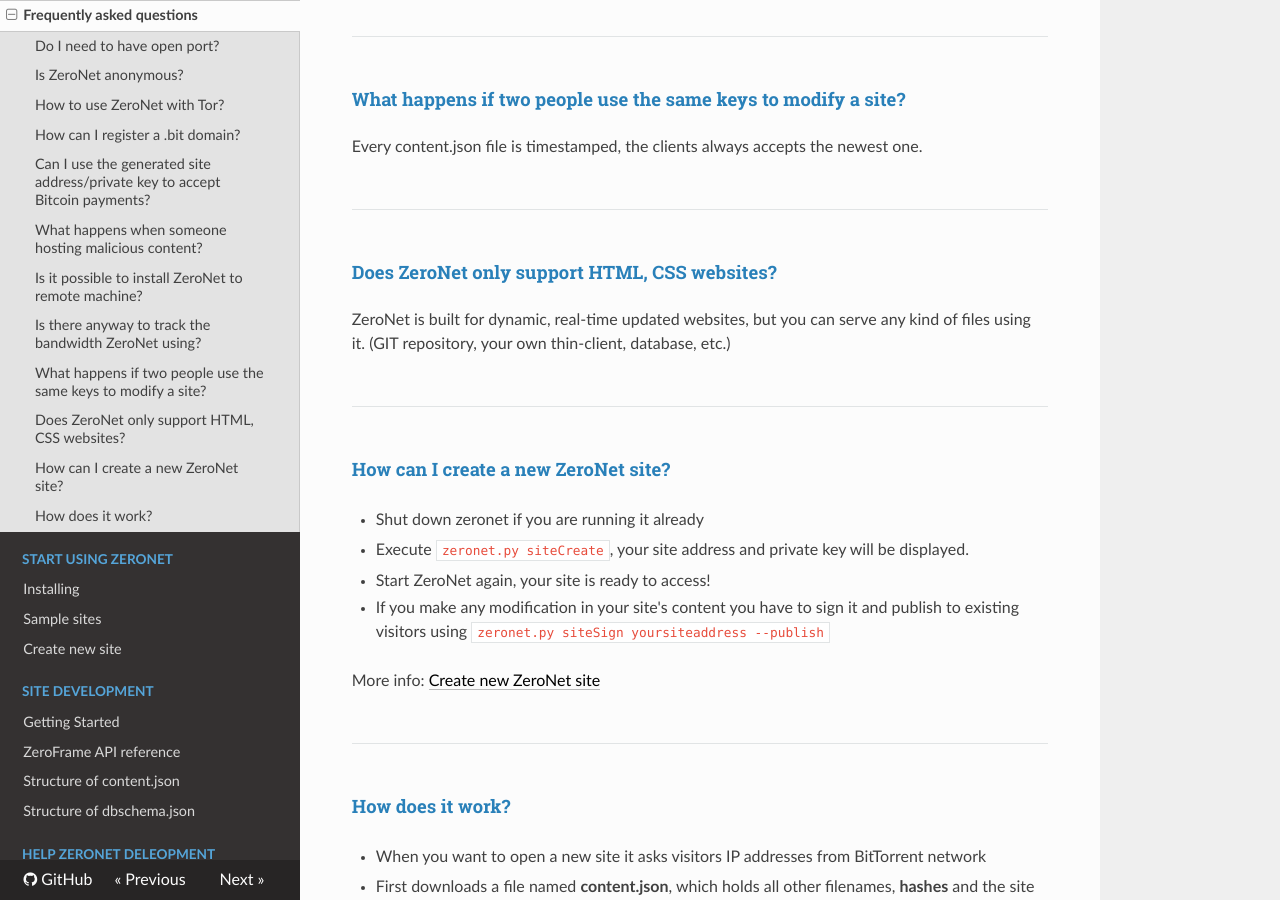
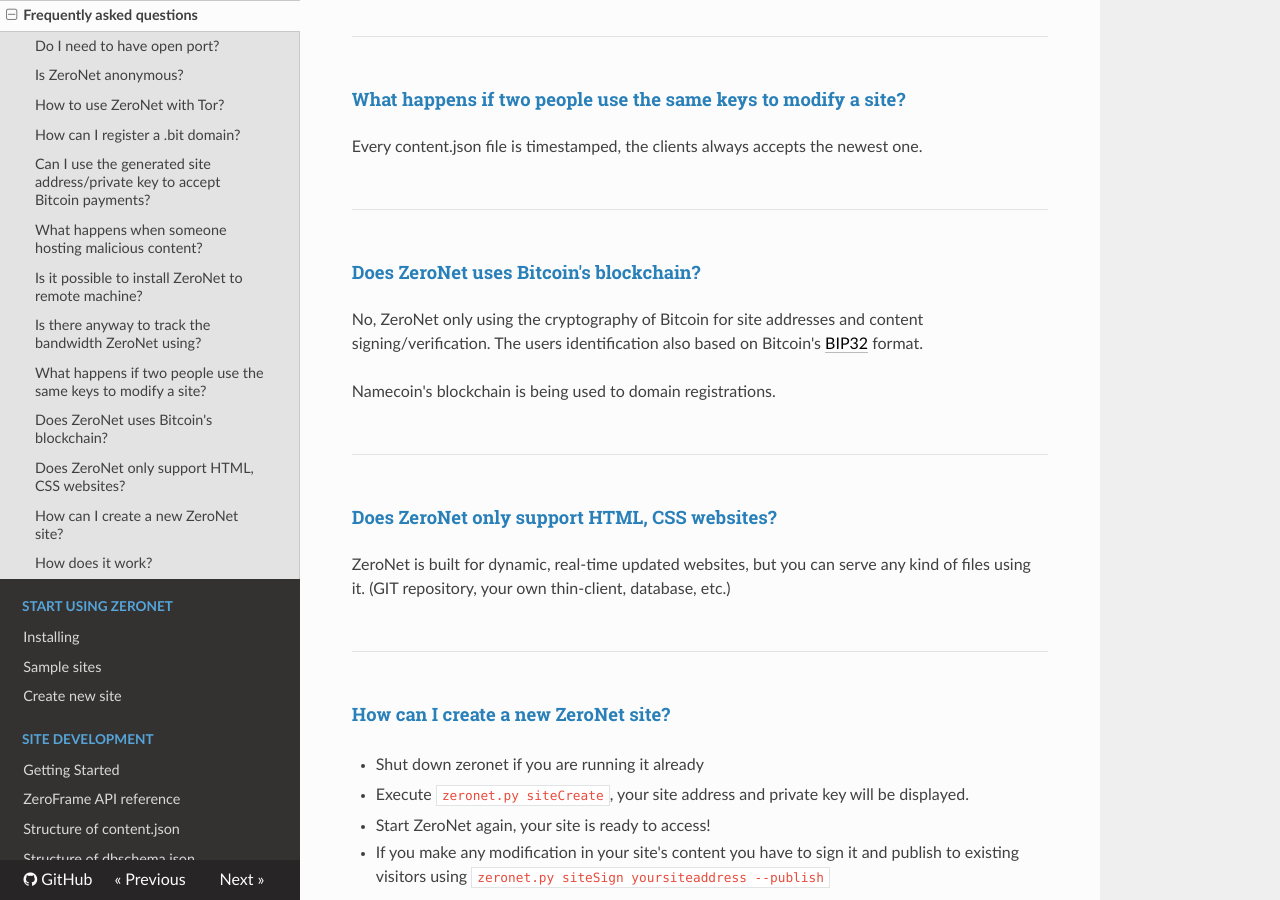
Before and after one commit to HelloZeroNet/Documentation, an MkDocs documentation site: the page built from docs/faq.md, in a window 1280 px wide and 900 px high, scrolled down 2880 px. Built offline with MkDocs 1.6.1, drawn with Linux system fonts in a browser that asks for light colours; nearby versions of some CDN libraries; comment, search, counter and statistics services are not loaded; old or Windows-style settings are respelled for this version of MkDocs.

Commit message:
FAQ: Does ZeroNet uses Bitcoin's blockchain?

```diff
--- a/docs/faq.md
+++ b/docs/faq.md
@@ -125,6 +125,17 @@
 ---
 
 
+#### Does ZeroNet uses Bitcoin's blockchain?
+
+No, ZeroNet only using the cryptography of Bitcoin for site addresses and content signing/verification.
+The users identification also based on Bitcoin's [BIP32](https://github.com/bitcoin/bips/blob/master/bip-0032.mediawiki) format.
+
+Namecoin's blockchain is being used to domain registrations.
+
+
+---
+
+
 #### Does ZeroNet only support HTML, CSS websites?
 
 ZeroNet is built for dynamic, real-time updated websites, but you can serve any kind of files using it.
```
